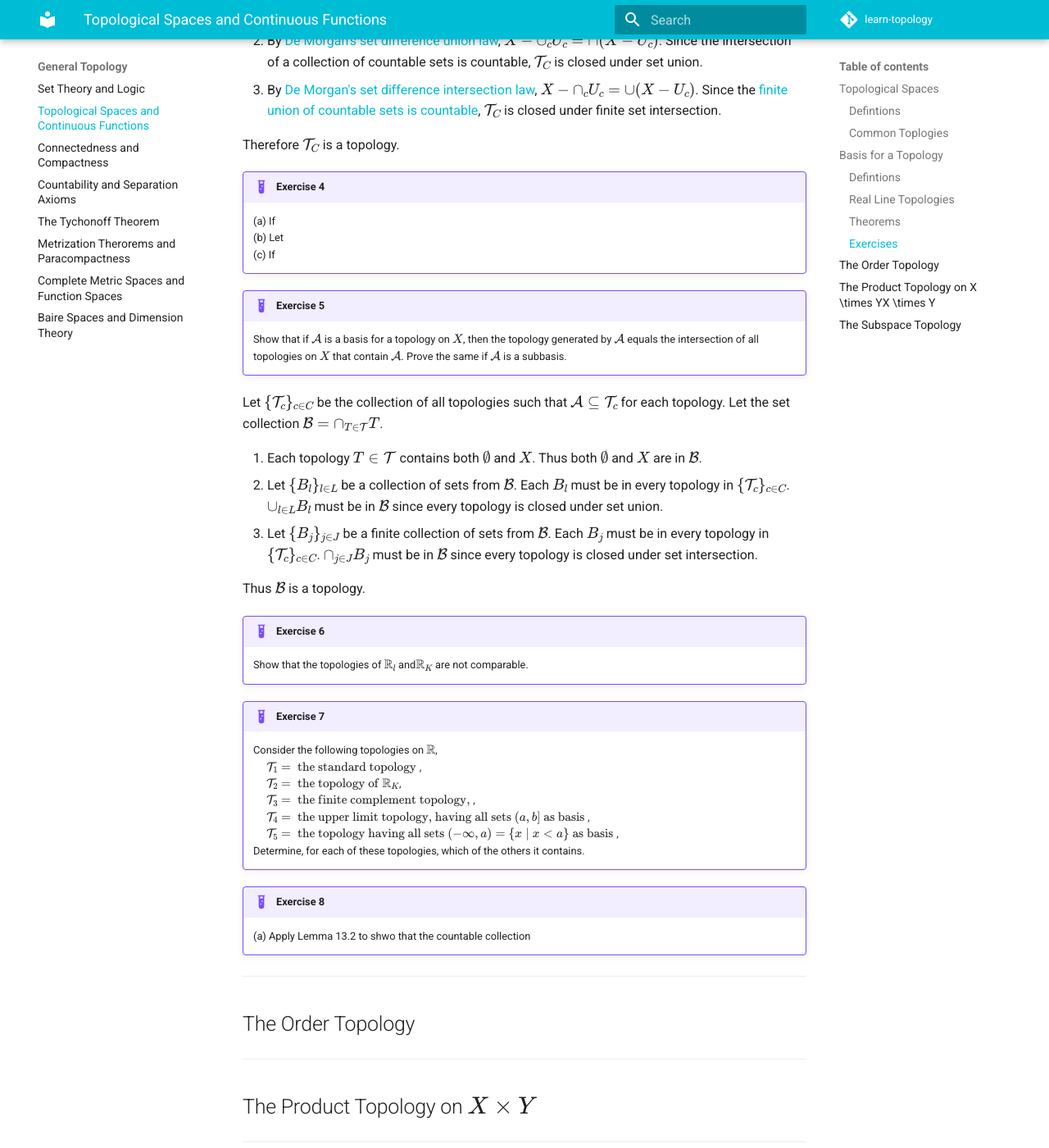
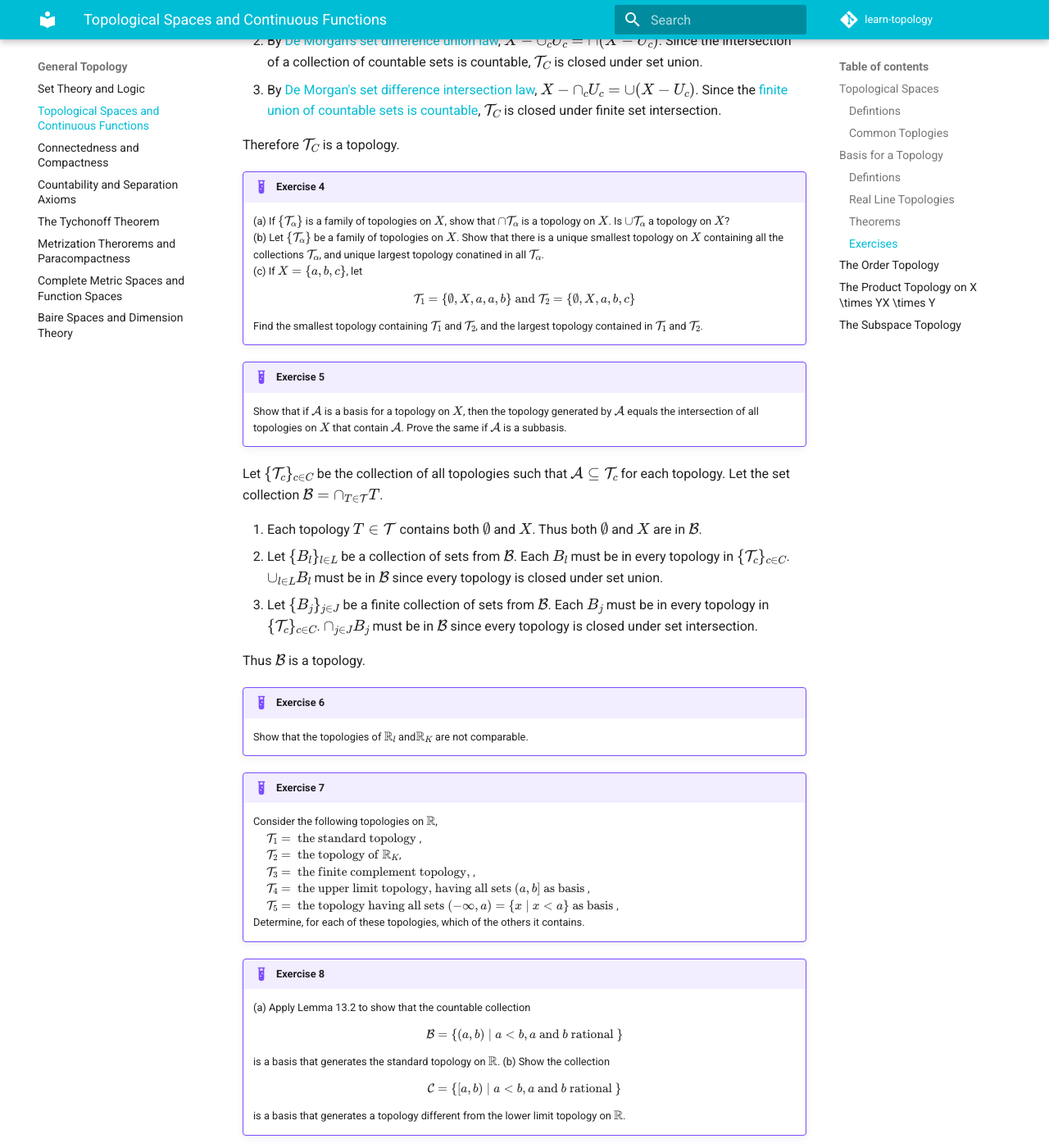
Before and after one commit to scruffaluff/learn-topology, an MkDocs documentation site: the page built from docs/book/chapter_2.md, in a window 1280 px wide and 1400 px high, scrolled down 3096 px. Shown: the whole window at 82% size. Built offline with MkDocs 1.6.1 and Material for MkDocs 9.7.7, drawn with Linux system fonts in a browser that asks for light colours; formulas are drawn with MathJax 3; comment, search, counter and statistics services are not loaded.

Commit message:
:art: Wrote all exercise statements for section 2

```diff
--- a/docs/book/chapter_2.md
+++ b/docs/book/chapter_2.md
@@ -156,9 +156,19 @@ nonempty sets from $\mathcal{T}_C$. Thus each set $X - U_c$ is countable.
 Therefore $\mathcal{T}_C$ is a topology.
 
 !!! example "Exercise 4"
-    (a) If<br>
-    (b) Let<br>
-    \(c) If
+    (a) If $\{ \mathcal{T}_\alpha \}$ is a family of topologies on $X$, show that
+        $\cap \mathcal{T}_\alpha$ is a topology on $X$. Is $\cup
+        \mathcal{T}_\alpha$ a topology on $X$?<br>
+    (b) Let $\{ \mathcal{T}_\alpha \}$ be a family of topologies on $X$. Show
+        that there is a unique smallest topology on $X$ containing all the
+        collections $\mathcal{T}_\alpha$, and unique largest topology conatined
+        in all $\mathcal{T}_\alpha$.<br>
+    \(c) If $X = \{ a, b, c \}$, let<br>
+        $$ \mathcal{T}_1 = \\{ \emptyset, X, \{ a \}, \{ a, b \} \\} \text{ and }
+        \mathcal{T}_2 = \\{ \emptyset, X, \{ a \}, \{ b, c \} \\} $$
+        Find the smallest topology containing $\mathcal{T}_1$ and
+        $\mathcal{T}_2$, and the largest topology contained in $\mathcal{T}_1$
+        and $\mathcal{T}_2$.
 
 !!! example "Exercise 5"
     Show that if $\mathcal{A}$ is a basis for a topology on
@@ -201,7 +211,15 @@ Thus $\mathcal{B}$ is a topology.
     Determine, for each of these topologies, which of the others it contains.
 
 !!! example "Exercise 8"
-    (a) Apply Lemma 13.2 to shwo that the countable collection
+    (a) Apply Lemma 13.2 to show that the countable collection
+        $$ \mathcal{B} = \\{ (a, b) \mid a < b, a \text{ and } b
+        \text{ rational } \\} $$
+        is a basis that generates the standard topology on $\mathbb{R}$.
+    (b) Show the collection
+        $$ \mathcal{C} = \\{ [a, b) \mid a < b, a \text{ and } b
+        \text{ rational } \\} $$
+        is a basis that generates a topology different from the lower limit
+        topology on $\mathbb{R}$.
 
 
 ---
```
